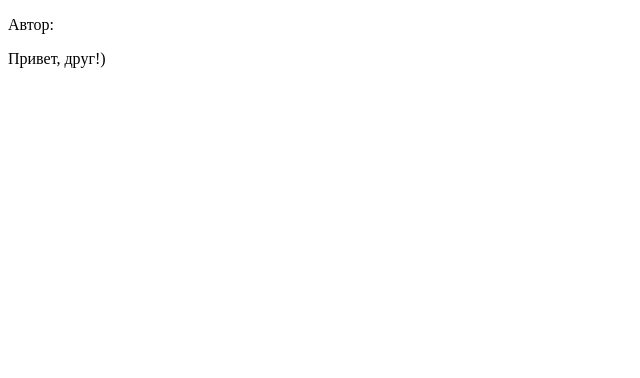
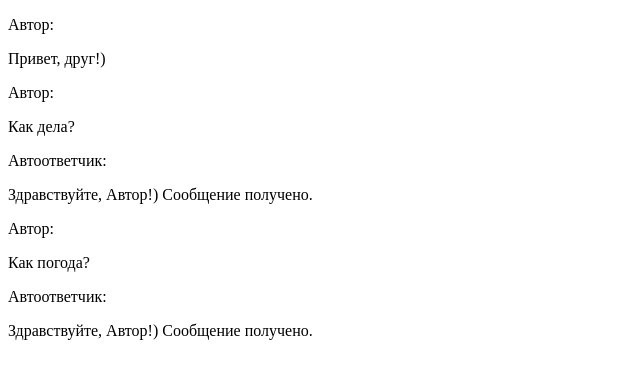
Before and after one commit to SergeyShashin/react061025, a React app: page / in a window 1280 px wide. Shown: the top 378 px of the page, without its empty margins (0-640 px from the left). Built offline with nearby package versions, Linux system fonts and the light colour scheme.

Commit message:
React161025. Lesson2 updated.

```diff
--- a/src/components/MessagesList.jsx
+++ b/src/components/MessagesList.jsx
@@ -8,7 +8,6 @@ export class MessagesList extends Component {
   }
 
   render() {
-    console.log(this.props.messages);
     return (
       <div>
         {this.props.messages.map((message, idx) => <Message key={idx} message={message} />)}
--- a/src/components/Messenger.jsx
+++ b/src/components/Messenger.jsx
@@ -15,7 +15,34 @@ export class Messenger extends Component {
     this.state = {
       messages: [{ author: 'Автор', text: 'Привет, друг!)' }]
     };
+    this.interval = 0;
 
+  }
+
+  componentDidMount() {
+    this.interval = setInterval(() => {
+      let randIdx = Math.floor(Math.random() * messages.length);
+
+      this.setState({
+        messages: this.state.messages.concat({ author: 'Автор', text: messages[randIdx] })
+      })
+
+    }, 2000)
+  }
+
+  componentDidUpdate() {
+    const { messages } = this.state;
+    const { author } = messages[messages.length - 1];
+    if (author === 'Автор') {
+      setTimeout(() => this.setState({
+        messages: messages.concat({ author: 'Автоответчик', text: `Здравствуйте, ${author}!) Сообщение получено.` })
+      }), 1000);
+
+    }
+  }
+
+  componentWillUnmount() {
+    clearInterval(this.interval);
   }
 
   render() {
```
